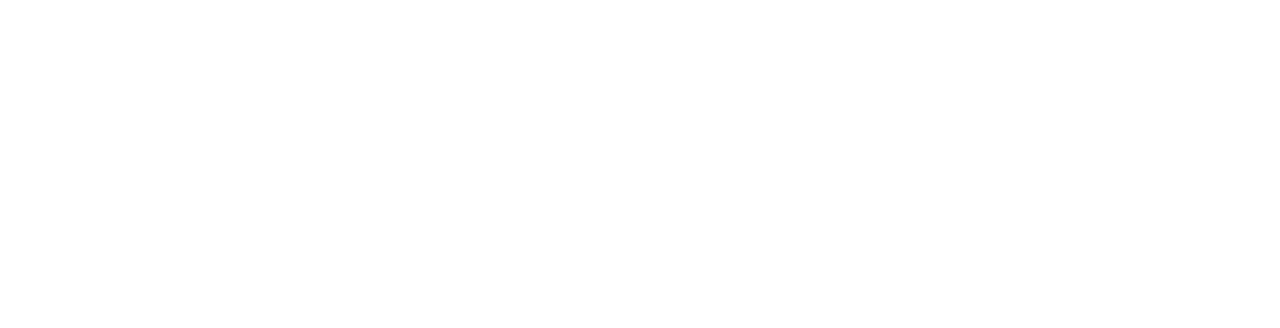
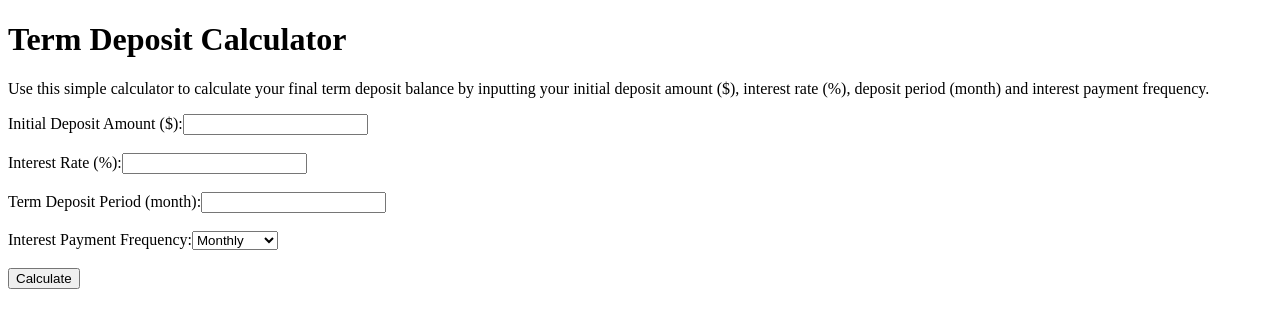
Before and after one commit to melissa83838/term-deposits-calculator, a React (Vite) app: page / in a window 1280 px wide. Shown: the top 328 px of the page. Built offline with nearby package versions, Linux system fonts and the light colour scheme.

Commit message:
Add basic UI for the calculator

```diff
--- a/src/App.jsx
+++ b/src/App.jsx
@@ -1,5 +1,103 @@
+import { useState } from "react";
+
 function App() {
-  return <></>;
+  const [initialDeposit, setInitialDeposit] = useState();
+  const [interestRate, setInterestRate] = useState();
+  const [depositPeriod, setDepositPeriod] = useState();
+  const [interestPaymentFrequency, setInterestPaymentFrequency] = useState();
+  const [finalBalance, setFinalBalance] = useState();
+
+  const calculateFinalBalance = () => {
+    console.log(
+      initialDeposit,
+      interestRate,
+      depositPeriod,
+      interestPaymentFrequency
+    );
+  };
+
+  return (
+    <>
+      <h1>Term Deposit Calculator</h1>
+      <p>
+        Use this simple calculator to calculate your final term deposit balance
+        by inputting your initial deposit amount ($), interest rate (%), deposit
+        period (month) and interest payment frequency.
+      </p>
+      <form action={calculateFinalBalance}>
+        {/* Initial deposit amount */}
+        <label>
+          Initial Deposit Amount ($):
+          <input
+            type="number"
+            value={initialDeposit}
+            onChange={(e) => {
+              setInitialDeposit(e.target.value);
+            }}
+          />
+        </label>
+        <br />
+        <br />
+
+        {/* Interest rate */}
+        <label>
+          Interest Rate (%):
+          <input
+            type="number"
+            value={interestRate}
+            onChange={(e) => {
+              setInterestRate(e.target.value);
+            }}
+          />
+        </label>
+        <br />
+        <br />
+
+        {/* Term Deposit Period */}
+        <label>
+          Term Deposit Period (month):
+          <input
+            type="number"
+            value={depositPeriod}
+            onChange={(e) => {
+              setDepositPeriod(e.target.value);
+            }}
+          />
+        </label>
+        <br />
+        <br />
+
+        {/* Interest Payment Frequency: */}
+        <label>
+          Interest Payment Frequency:
+          <select
+            value={interestPaymentFrequency}
+            onChange={(e) => {
+              setInterestPaymentFrequency(e.target.value);
+            }}
+          >
+            <option value="monthly">Monthly</option>
+            <option value="quarterly">Quarterly</option>
+            <option value="annually">Annually</option>
+            <option value="at maturity">At maturity</option>
+          </select>
+        </label>
+        <br />
+        <br />
+
+        {/* Button to calculate final balance */}
+        <input type="submit" value="Calculate" />
+
+        {/* Final Balance */}
+        {finalBalance && (
+          <>
+            <hr />
+            <p>Final Balance: ${finalBalance}</p>
+          </>
+        )}
+      </form>
+    </>
+  );
 }
 
 export default App;
```
